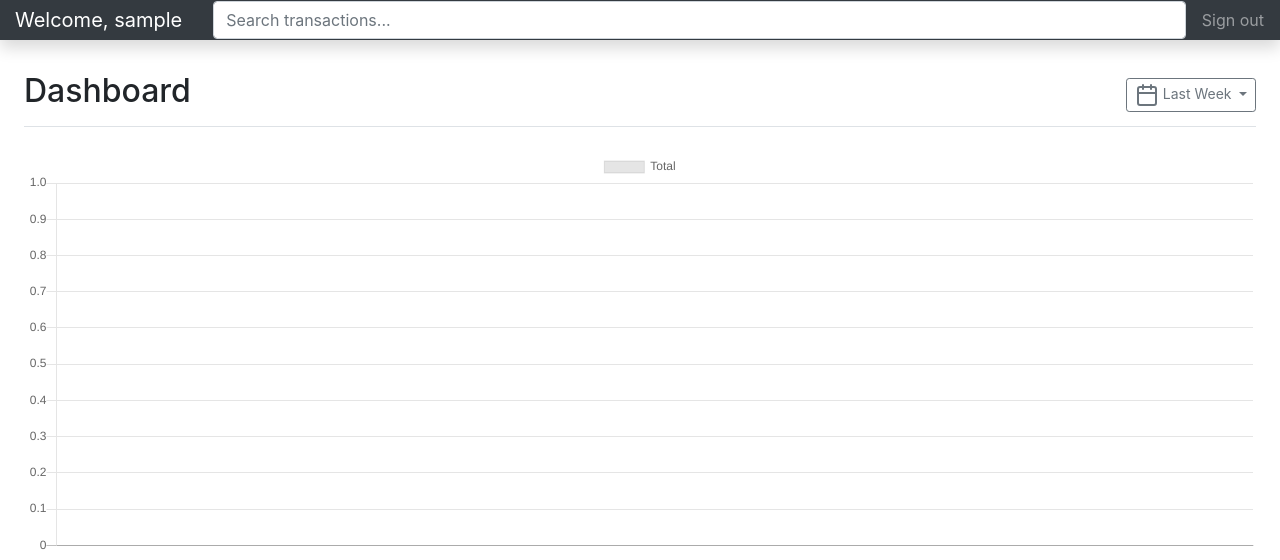
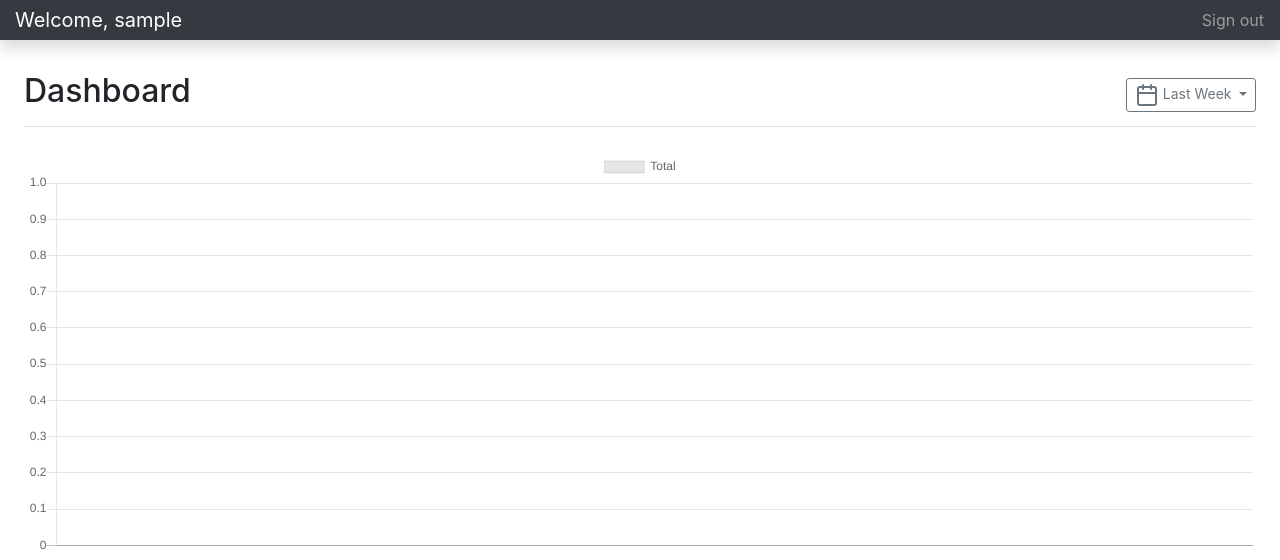
Before and after one commit to Visteus/Shopping-Manager, a Django app: page /dashboard/1/ in a window 1280 px wide. Shown: the top 560 px of the page. Run offline with Django 3.2, Linux system fonts and the light colour scheme; the visitor is signed in with stand-in values (Sample User, id 1); data that the repository does not hold is empty; some libraries are stand-ins or nearby versions.

Commit message:
remove search input

```diff
--- a/core/templates/dashboard.html
+++ b/core/templates/dashboard.html
@@ -9,7 +9,6 @@
 {% if user.is_authenticated and user.is_active %}
 <nav class="navbar navbar-dark bg-dark flex-md-nowrap p-0 shadow">
 	<a class="navbar-brand col-sm-3 col-md-2 mr-0" href="#">Welcome, {{ user.username }}</a>
-	<input class="form-control form-control-dark w-100" type="text" placeholder="Search transactions..." aria-label="Search">
 	<ul class="navbar-nav px-3">
 		<li class="nav-item text-nowrap">
 			<a class="nav-link" href="{% url 'core:logout_view' %}">Sign out</a>
```
